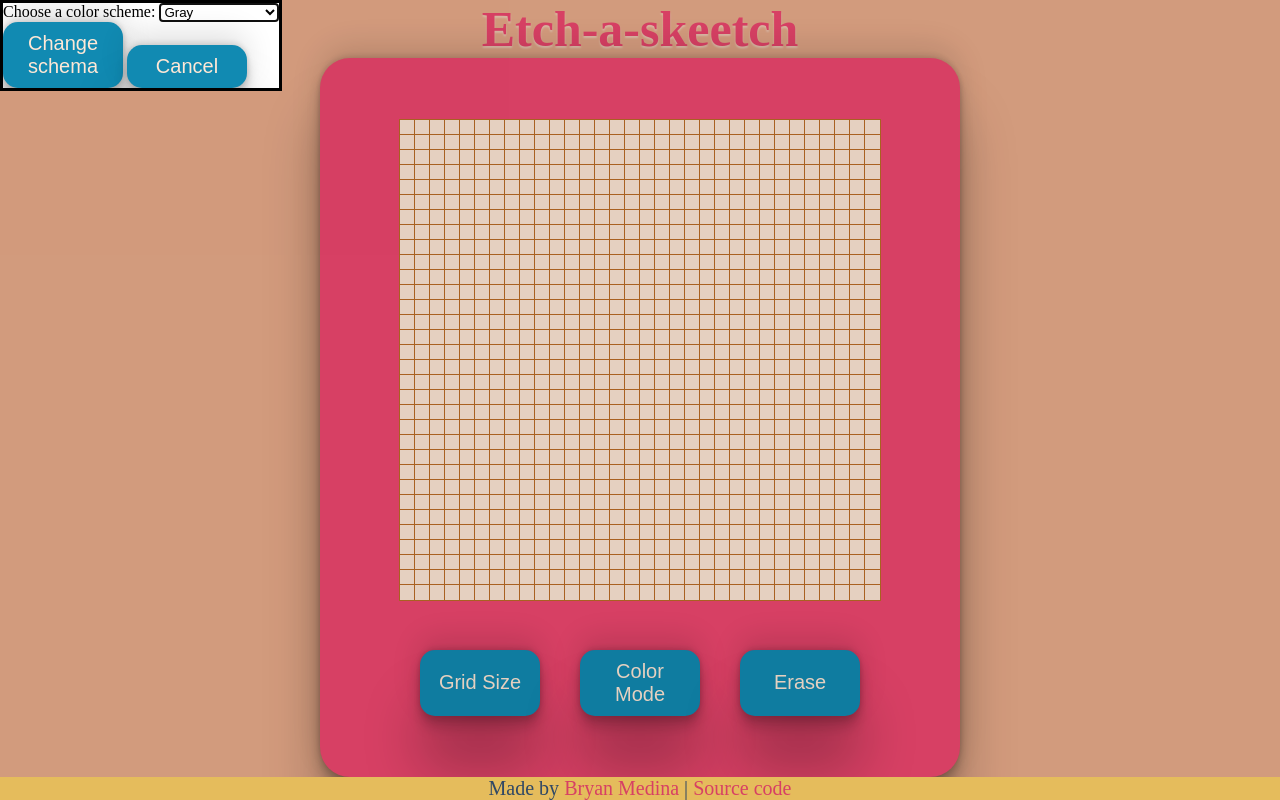
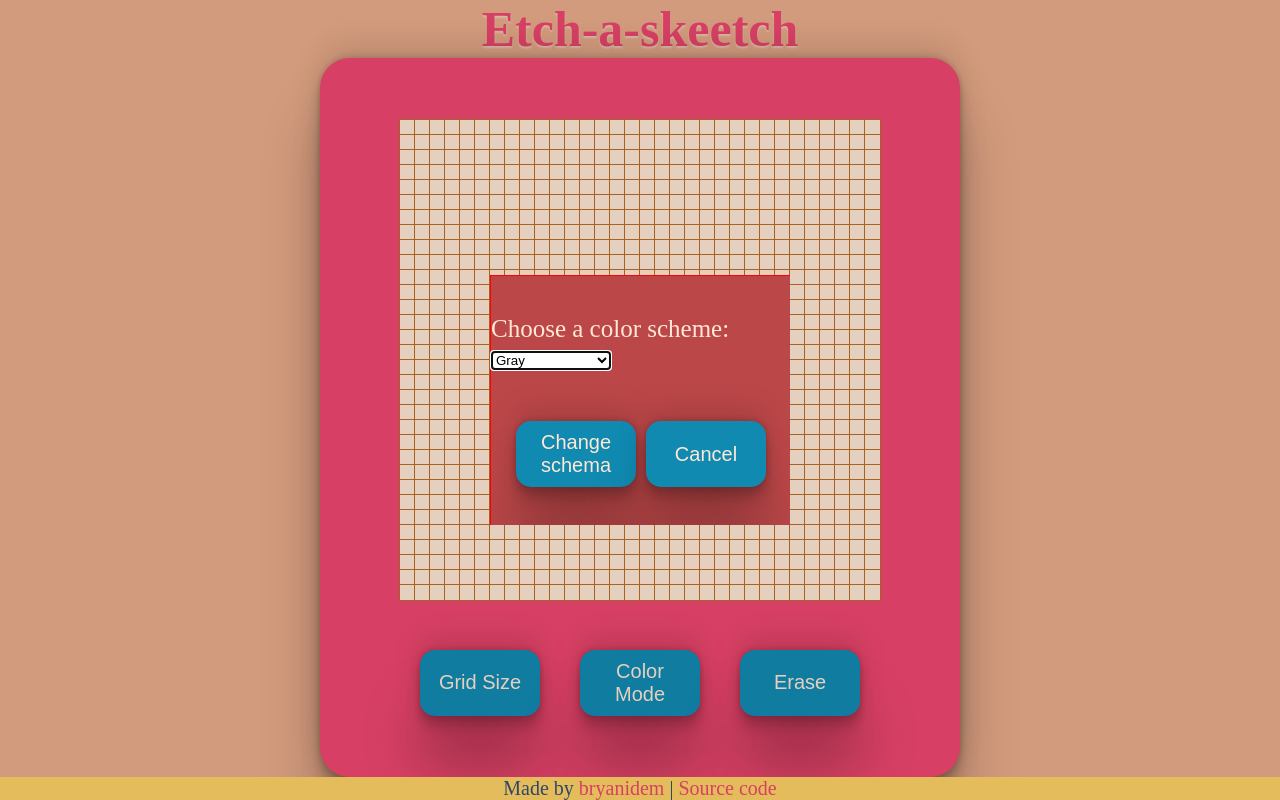
Before and after one commit to bryanidem/Odin-Etch-a-Sketch, a plain HTML site: page index.html in a window 1280 px wide. Both pictures are taken after a click on the button "Color Mode". Drawn offline with Linux system fonts and the light colour scheme.

Commit message:
Add styling to dialog box

```diff
--- a/app.js
+++ b/app.js
@@ -1,7 +1,6 @@
 const display = document.querySelector(".display");
 const btnGridResolution = document.querySelector(".btn-grid");
 const modalGridResolution = document.querySelector(".modal-grid-res");
-// const btnModalChangeRes = document.querySelector(".submit-change-res");
 const formChangeRes = document.querySelector(".modal-grid-res > form");
 
 const btnColorMode = document.querySelector(".btn-color");
--- a/index.html
+++ b/index.html
@@ -18,10 +18,12 @@
       </div>
     </div>
     <footer>
-      Made by <a href="">Bryan Medina</a> | <a href="">Source code</a>
+      Made by <a href="">bryanidem</a> | <a href="">Source code</a>
     </footer>
     <dialog class="modal-grid-res">
       <form action="#">
+        <label for="resolution"
+          >Select a resolution:
           <input
             class="new-res"
             type="number"
@@ -30,6 +32,7 @@
             name="resolution"
             value="32"
           />
+        </label>
         <div>
           <button class="submit-change-res" type="submit">
             change resolution
@@ -41,7 +44,8 @@
 
     <dialog class="modal-color">
       <form action="#" class="test">
-        <label for="colors">Choose a color scheme: </label>
+        <label for="colors"
+          >Choose a color scheme:
           <select name="colors" id="colors">
             <option value="gray">Gray</option>
             <option value="rainbow">Rainbow</option>
@@ -49,6 +53,7 @@
             <option value="pop">Pop</option>
             <option value="vintage">Vintage</option>
           </select>
+        </label>
         <div>
           <button type="submit">Change schema</button>
           <button>Cancel</button>
--- a/style.css
+++ b/style.css
@@ -14,9 +14,7 @@ body {
 
 h1 {
   color: #ef476f;
-  /* text-shadow: #b5871b 2px 2px; */
   text-shadow: 0px 2px 2px rgba(255, 255, 255, 0.4);
-
   font-size: 50px;
 }
 
@@ -26,7 +24,6 @@ h1 {
   border-radius: 30px;
   width: 640px;
   height: 720px;
-  /* box-shadow: #bc6c25 15px 15px; */
   box-shadow: rgba(0, 0, 0, 0.25) 0px 54px 55px,
     rgba(0, 0, 0, 0.12) 0px -12px 30px, rgba(0, 0, 0, 0.12) 0px 4px 6px,
     rgba(0, 0, 0, 0.17) 0px 12px 13px, rgba(0, 0, 0, 0.09) 0px -3px 5px;
@@ -56,6 +53,12 @@ button {
   box-shadow: rgba(0, 0, 0, 0.25) 0px 54px 55px,
     rgba(0, 0, 0, 0.12) 0px -12px 30px, rgba(0, 0, 0, 0.12) 0px 4px 6px,
     rgba(0, 0, 0, 0.17) 0px 12px 13px, rgba(0, 0, 0, 0.09) 0px -3px 5px;
+}
+
+button:hover {
+  background-color: #355070;
+  box-shadow: rgba(50, 50, 93, 0.25) 0px 30px 60px -12px inset,
+    rgba(0, 0, 0, 0.3) 0px 18px 36px -18px inset;
 }
 
 .controls {
@@ -90,3 +93,30 @@ a {
 a:hover {
   color: #bc4749;
 }
+
+dialog {
+  position: absolute;
+  margin: auto;
+  border: none;
+  width: 300px;
+  height: 250px;
+  background-color: #bc4749;
+}
+
+dialog > form {
+  border: 1px solid red;
+  width: 100%;
+  height: 100%;
+  display: flex;
+  flex-direction: column;
+  justify-content: center;
+  align-items: center;
+  gap: 50px;
+  font-size: 25px;
+  color: #ffe8d6;
+}
+
+dialog > form > div {
+  display: flex;
+  gap: 10px;
+}
```
Lines whose indentation alone changed are shown as unchanged.
